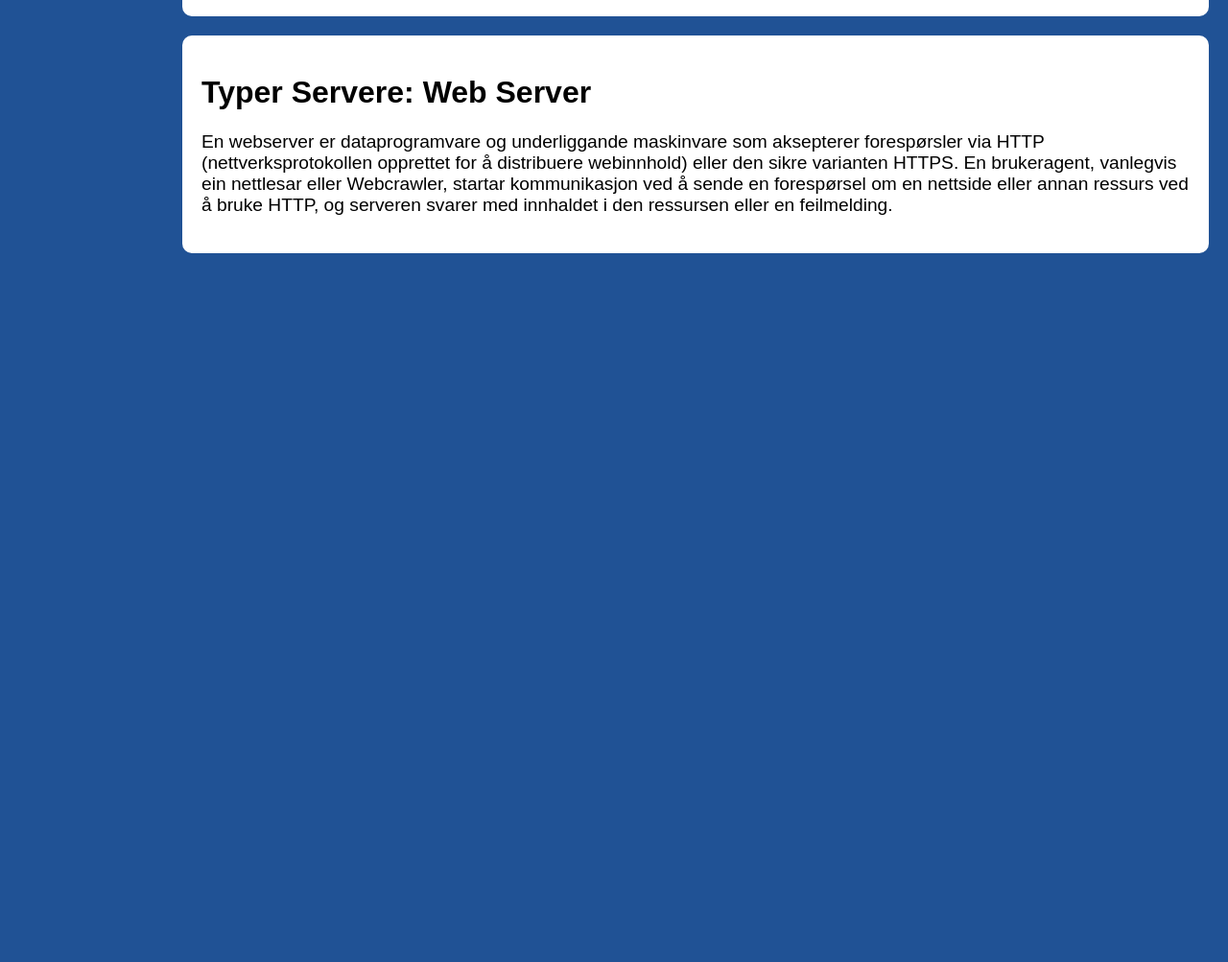
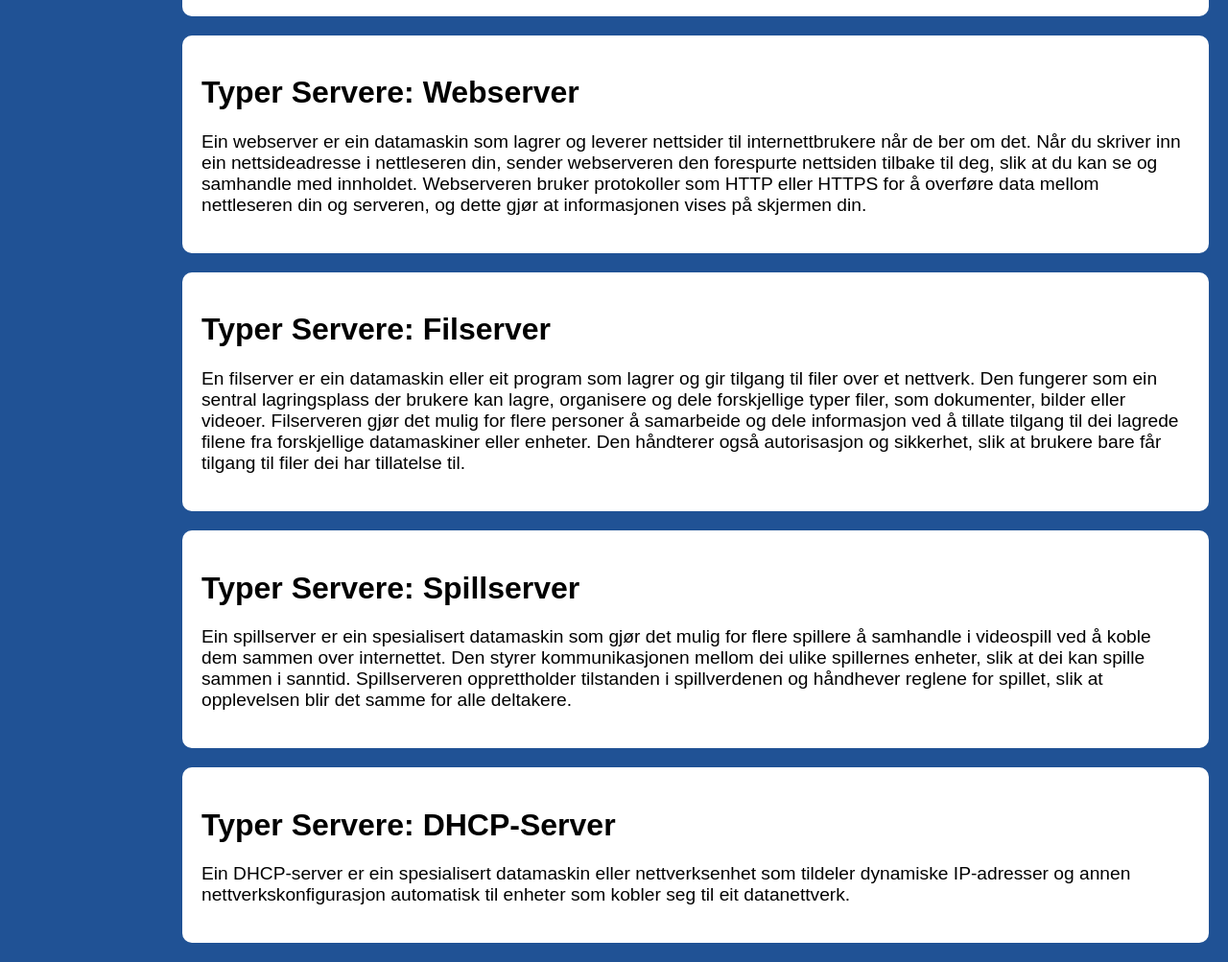
Before and after one commit to OliveSeal/serversite, a plain HTML site: page main.html in a window 1280 px wide. Shown: the part 874-1877 px from the top of the page at 96% size. Before the commit the page ends 1158 px from the top, so only its background shows below. Drawn offline with Linux system fonts and the light colour scheme.

Commit message:
more paragraphs

```diff
--- a/css.css
+++ b/css.css
@@ -98,3 +98,24 @@ img {
     background-color: #ffffff;
     border-radius: 10px;
 }
+
+#paragraf4 {
+    margin: 20px;
+    padding: 20px;
+    background-color: #ffffff;
+    border-radius: 10px;
+}
+
+#paragraf5 {
+    margin: 20px;
+    padding: 20px;
+    background-color: #ffffff;
+    border-radius: 10px;
+}
+
+#paragraf6 {
+    margin: 20px;
+    padding: 20px;
+    background-color: #ffffff;
+    border-radius: 10px;
+}
--- a/main.html
+++ b/main.html
@@ -11,7 +11,10 @@
     <div id="sidebar">
         <a href="#paragraf1">Kva er ein Server?</a>
         <a href="#paragraf2">Kva kan bli brukt som ein server og kva er RAID?</a>
-        <a href="#paragraf3">Typer Servere: Web Server</a>
+        <a href="#paragraf3">Typer Servere: Webserver</a>
+        <a href="#paragraf4">Typer Servere: Filserver</a>
+        <a href="#paragraf5">Typer Servere: Spillserver</a>
+        <a href="#paragraf6">Typer Servere: DHCP-Server</a>
     </div>
 
     <div id="content">
@@ -40,10 +43,31 @@
     <div id="image"><img src="images/RAID_6.svg.png" alt="image not found" width="200" height="auto"></div>
 
     <div id="paragraf3">
-        <h1>Typer Servere: Web Server</h1>
-        <p>En webserver er dataprogramvare og underliggande maskinvare som aksepterer forespørsler via HTTP (nettverksprotokollen opprettet for å distribuere webinnhold) eller den sikre varianten HTTPS.
-        En brukeragent, vanlegvis ein nettlesar eller Webcrawler, startar kommunikasjon ved å sende en forespørsel om en nettside eller annan ressurs ved å bruke HTTP,
-        og serveren svarer med innhaldet i den ressursen eller en feilmelding.</p>
+        <h1>Typer Servere: Webserver</h1>
+        <p>Ein webserver er ein datamaskin som lagrer og leverer nettsider til internettbrukere når de ber om det.
+        Når du skriver inn ein nettsideadresse i nettleseren din, sender webserveren den forespurte nettsiden tilbake til deg, slik at du kan se og samhandle med innholdet.
+        Webserveren bruker protokoller som HTTP eller HTTPS for å overføre data mellom nettleseren din og serveren, og dette gjør at informasjonen vises på skjermen din.</p>
+    </div>
+
+    <div id="paragraf4">
+        <h1>Typer Servere: Filserver</h1>
+        <p>En filserver er ein datamaskin eller eit program som lagrer og gir tilgang til filer over et nettverk.
+        Den fungerer som ein sentral lagringsplass der brukere kan lagre, organisere og dele forskjellige typer filer, som dokumenter, bilder eller videoer.
+        Filserveren gjør det mulig for flere personer å samarbeide og dele informasjon ved å tillate tilgang til dei lagrede filene fra forskjellige datamaskiner eller enheter.
+        Den håndterer også autorisasjon og sikkerhet, slik at brukere bare får tilgang til filer dei har tillatelse til.</p>
+    </div>
+
+    <div id="paragraf5">
+        <h1>Typer Servere: Spillserver</h1>
+        <p>Ein spillserver er ein spesialisert datamaskin som gjør det mulig for flere spillere å samhandle i videospill ved å koble dem sammen over internettet.
+        Den styrer kommunikasjonen mellom dei ulike spillernes enheter, slik at dei kan spille sammen i sanntid.
+        Spillserveren opprettholder tilstanden i spillverdenen og håndhever reglene for spillet, slik at opplevelsen blir det samme for alle deltakere.</p>
+    </div>
+
+    <div id="paragraf6">
+        <h1>Typer Servere: DHCP-Server</h1>
+        <p>Ein DHCP-server er ein spesialisert datamaskin eller nettverksenhet som tildeler dynamiske IP-adresser
+        og annen nettverkskonfigurasjon automatisk til enheter som kobler seg til eit datanettverk.</p>
     </div>
 
 </div>
```
